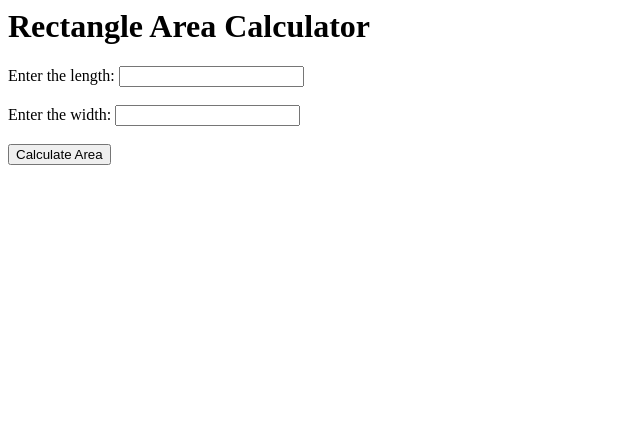
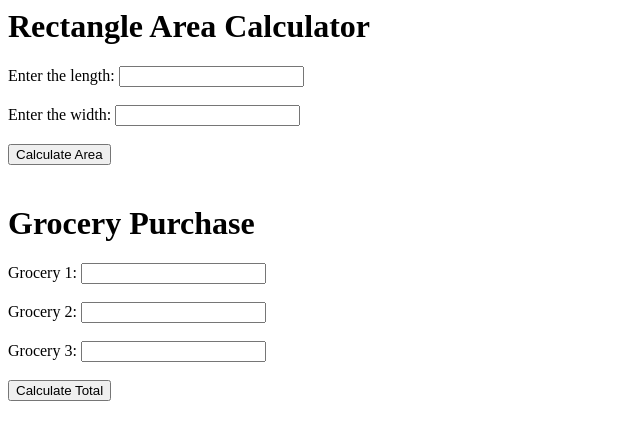
Before and after one commit to Macretos/JavaScript_Course, a plain HTML site: page calculateArea/calculate_Area.html in a window 1280 px wide. Shown: the whole page, without its empty margins (0-640 px from the left). Drawn offline with Linux system fonts and the light colour scheme.

Commit message:
Funciones JS

```diff
--- a/calculateArea/calculate_Area.html
+++ b/calculateArea/calculate_Area.html
@@ -14,5 +14,17 @@
 
   <p id="result"></p>
 <script src="./calculate_Area.js"></script>
+
+    <h1>Grocery Purchase</h1>
+    <label for='grocery1'>Grocery 1: </label>
+    <input type="number" id='grocery1'><br><br>
+    <label for='grocery2'>Grocery 2: </label>
+    <input type="number" id='grocery2'><br><br>
+    <label for='grocery3'>Grocery 3: </label>
+    <input type="number" id='grocery3'><br><br>
+    <button onclick="groceryTracker()">Calculate Total</button><br><br>
+    <p id = "total1"></p>
+
+
 </body>
 </html>
--- a/calculateArea/calculate_Area.js
+++ b/calculateArea/calculate_Area.js
@@ -4,3 +4,12 @@ function calculateArea(){
     let area = length * width;
     document.getElementById('result').innerText = `The area of the rectangle is: ${area}`;
 }
+
+//Excercise
+function groceryTracker(){
+    grocery1 = parseFloat(document.getElementById('grocery1').value)
+    grocery2 = parseFloat(document.getElementById('grocery2').value)
+    grocery3 = parseFloat(document.getElementById('grocery3').value)
+    let total1 = grocery1 + grocery2 + grocery3
+    document.getElementById('total1').innerText = `The total of the grocery purchase is: ${total1}`;
+}
```
